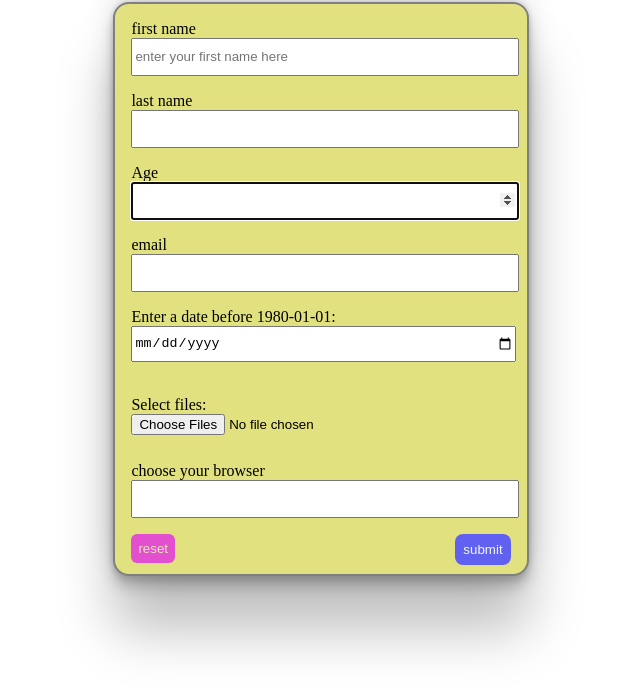
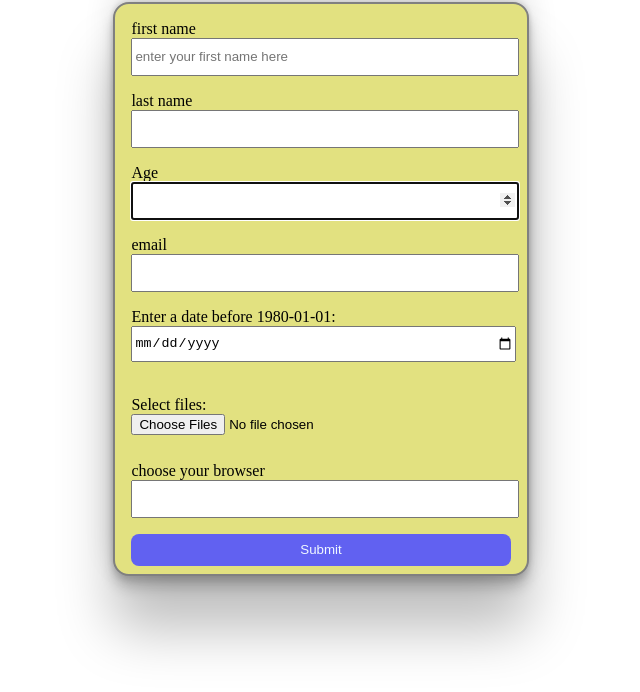
Before and after one commit to codingeet/learning, a plain HTML site: page index.html in a window 1280 px wide. Shown: the part 78-770 px from the top of the page, without its empty margins (319-959 px from the left). Drawn offline with Linux system fonts and the light colour scheme.

Commit message:
input type submit used

```diff
--- a/index.html
+++ b/index.html
@@ -34,8 +34,7 @@
                 <option value="Opera">
                 <option value="Safari">
             </datalist>
-            <button type="submit" class="submitbtn">submit</button>
-            <button type="reset" class="resetbu">reset</button>
+            <input type="submit" class="submitbtn"/>
         </form>
     </div>
 </body>
```
